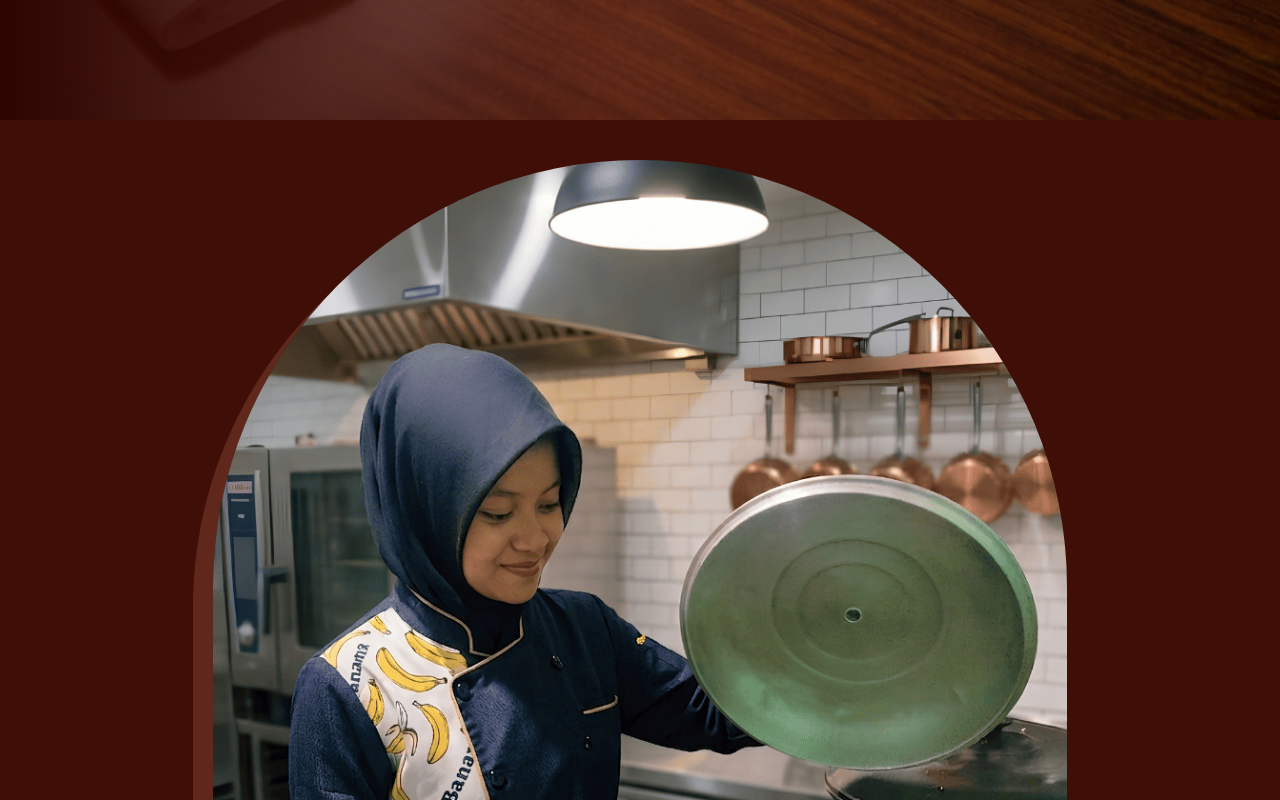
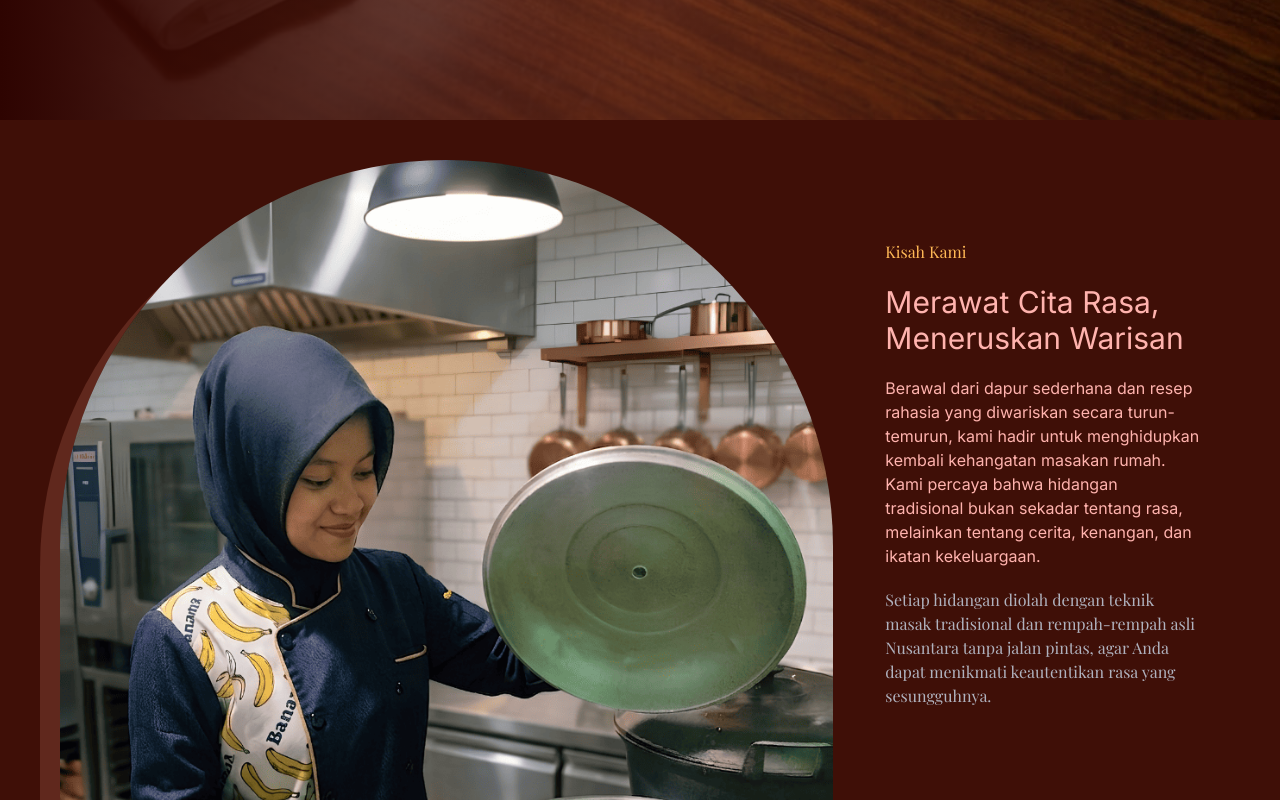
Before and after one commit to rizkycodes3/3dara, a React (Vite) app: page / in a window 1280 px wide. Shown: the part 680-1480 px from the top of the page. Built offline with nearby package versions, Linux system fonts and the light colour scheme; a web font is replaced by a local one.

Commit message:
about: add the lg ratio

```diff
--- a/src/components/About.jsx
+++ b/src/components/About.jsx
@@ -2,9 +2,9 @@ import { Bio } from "../data";
 
 const About = () => {
   return (
-    <section className="flex flex-col gap-2 bg-surface-low py-10">
+    <section className="flex flex-col gap-2 bg-surface-low py-10 lg:flex-row lg:px-15 lg:gap-8">
       <img src={Bio} alt="bio" className="w-2/3 mx-auto rounded-t-full shadow-[-20px_20px_0_0] shadow-surface-bright" />
-      <div className="mt-8 px-5 flex flex-col gap-5">
+      <div className="mt-8 px-5 flex flex-col gap-5 sm:mt-20 lg:w-3/4">
         <p className="text-secondary font-playfair">Kisah Kami</p>
         <h2 className="text-surface-tint text-3xl">Merawat Cita Rasa, Meneruskan Warisan</h2>
         <p className="text-surface-tint">
```
